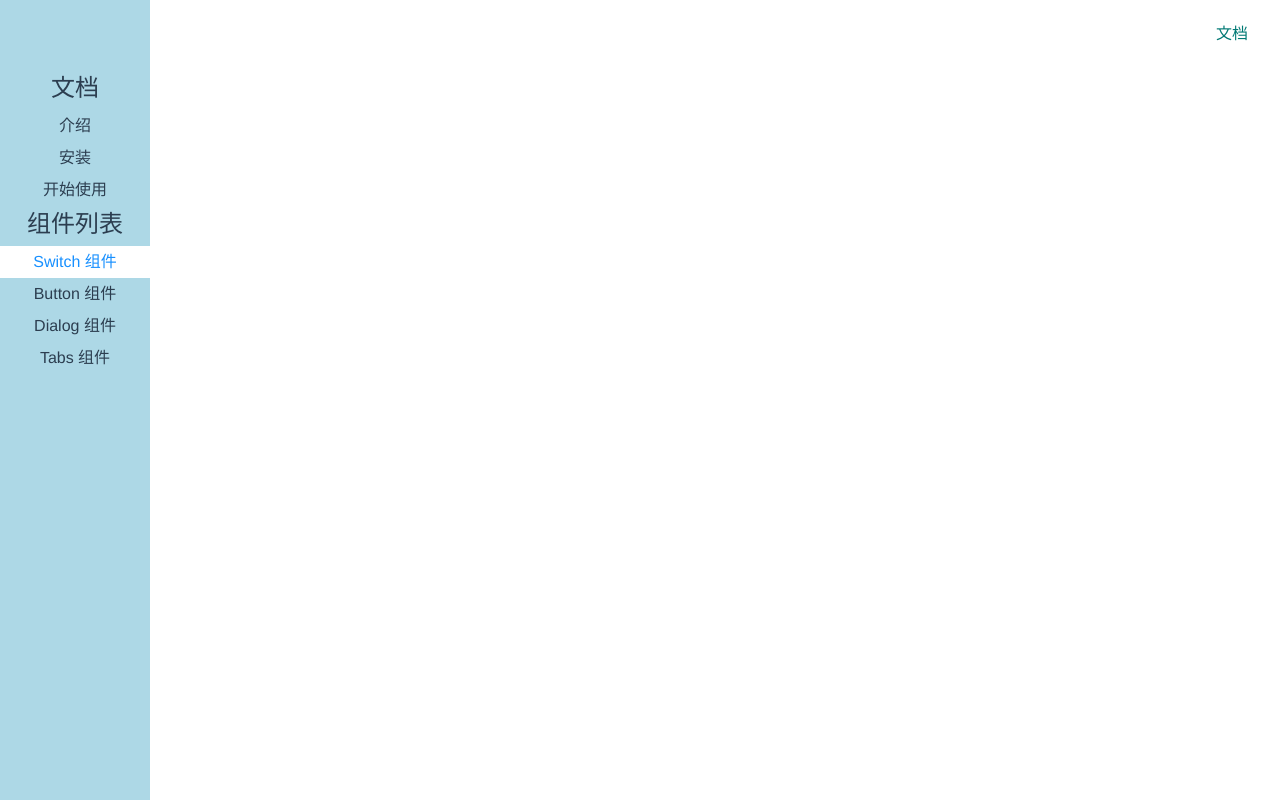
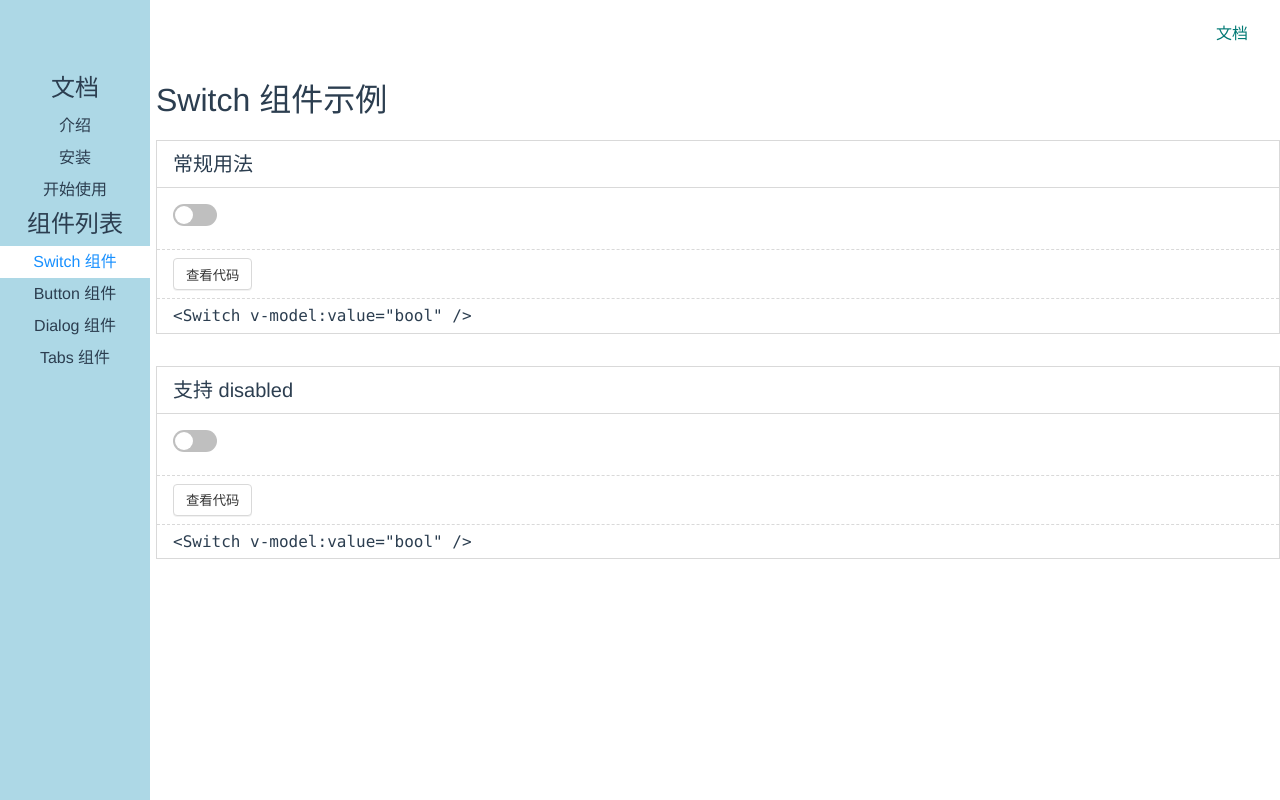
Before and after one commit to debugtheworldbot/viteUi, a Vue app: page /#/doc/switch in a window 1280 px wide. Built offline with nearby package versions, Linux system fonts and the light colour scheme.

Commit message:
pull away code to show user

```diff
--- a/src/components/Switch.vue
+++ b/src/components/Switch.vue
@@ -1,21 +1,89 @@
 <template>
-  <Switches v-model:value="boolean" />
+  <div>
+    <h1>Switch 组件示例 </h1>
+    <div class="demo">
+      <h2>常规用法</h2>
+      <div class="demo-component">
+      <Switch1/>
+      </div>
+      <div class="demo-actions">
+        <Buttons>查看代码</Buttons>
+      </div>
+      <div class="demo-code">
+        <pre>&lt;Switch v-model:value="bool" /&gt;</pre>
+      </div>
+    </div>
+    <div class="demo">
+      <h2>支持 disabled </h2>
+      <div class="demo-component">
+        <Switch2/>
+      </div>
+      <div class="demo-actions">
+        <Buttons>查看代码</Buttons>
+      </div>
+      <div class="demo-code">
+        <pre>&lt;Switch v-model:value="bool" /&gt;</pre>
+      </div>
+    </div>
+  </div>
 </template>
 
 <script lang="ts">
-import Switches from "../lib/Switches.vue"
-import {ref} from 'vue'
+import Switches from '../lib/Switches.vue'
+import Buttons from '../lib/Buttons.vue'
+import Switch1 from './Switch1.demo.vue'
+import Switch2 from './Switch2.demo.vue'
+import {
+  ref
+} from 'vue'
 
 export default {
-  name: "Switch",
-  components: {Switches},
+  components: {
+    Switch1,
+    Switches,
+    Buttons,
+    Switch2
+  },
   setup() {
-    const boolean = ref(true)
-    return { boolean}
+    const bool = ref(false)
+    return {
+      bool
+    }
   }
 }
 </script>
 
-<style scoped>
+<style lang="scss" scoped>
+$border-color: #d9d9d9;
 
+.demo {
+  border: 1px solid $border-color;
+  margin: 16px 0 32px;
+
+  >h2 {
+    font-size: 20px;
+    padding: 8px 16px;
+    border-bottom: 1px solid $border-color;
+  }
+
+  &-component {
+    padding: 16px;
+  }
+
+  &-actions {
+    padding: 8px 16px;
+    border-top: 1px dashed $border-color;
+  }
+
+  &-code {
+    padding: 8px 16px;
+    border-top: 1px dashed $border-color;
+
+    >pre {
+      line-height: 1.1;
+      font-family: Consolas, 'Courier New', Courier, monospace;
+      margin: 0;
+    }
+  }
+}
 </style>
--- /dev/null
+++ b/src/components/Switch1.demo.vue
@@ -0,0 +1,26 @@
+<template>
+  <Switches v-model:value="bool" />
+
+</template>
+
+<script lang="ts">
+import Switches from '../lib/Switches.vue'
+import {ref} from "vue";
+
+export default {
+  name: "Switch1.demo.vue",
+  components: {
+    Switches,
+  },
+  setup() {
+    const bool = ref(false)
+    return {
+      bool
+    }
+  }
+}
+</script>
+
+<style scoped>
+
+</style>
--- /dev/null
+++ b/src/components/Switch2.demo.vue
@@ -0,0 +1,26 @@
+<template>
+  <Switches v-model:value="bool" disabled/>
+
+</template>
+
+<script lang="ts">
+import Switches from '../lib/Switches.vue'
+import {ref} from "vue";
+
+export default {
+  name: "Switch1.demo.vue",
+  components: {
+    Switches,
+  },
+  setup() {
+    const bool = ref(false)
+    return {
+      bool
+    }
+  }
+}
+</script>
+
+<style scoped>
+
+</style>
--- a/src/lib/Switches.vue
+++ b/src/lib/Switches.vue
@@ -17,7 +17,7 @@ export default {
 }
 </script>
 
-<style lang="scss">
+<style lang="scss" scoped>
 
 $h: 22px;
 $h2: $h - 4px;
```
